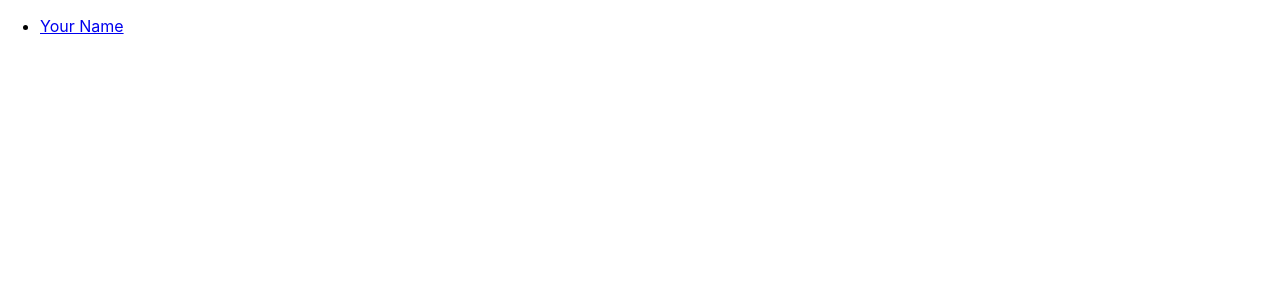
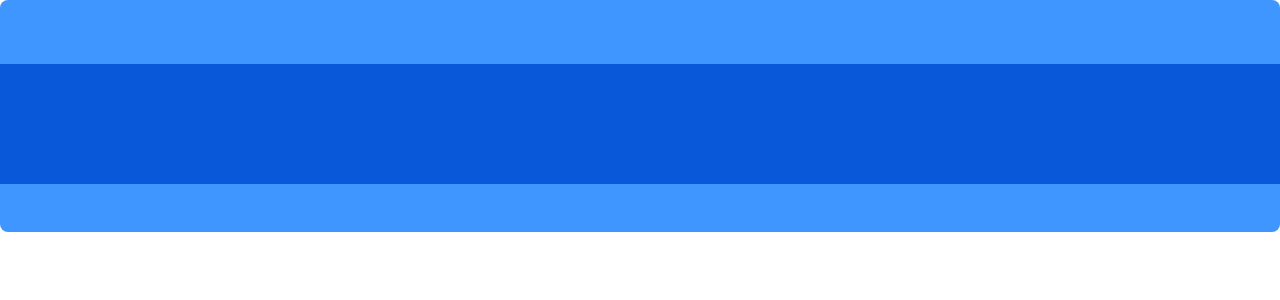
Before and after one commit to DohyubLee/test-quiz-app, a React (Create React App) app: page / in a window 1280 px wide. Shown: the top 300 px of the page. Built offline with nearby package versions, Linux system fonts and the light colour scheme.

Commit message:
antd 설치

```diff
--- a/package.json
+++ b/package.json
@@ -10,6 +10,7 @@
     "@types/node": "^16.7.13",
     "@types/react": "^18.0.0",
     "@types/react-dom": "^18.0.0",
+    "antd": "^5.15.1",
     "react": "^18.2.0",
     "react-dom": "^18.2.0",
     "react-router-dom": "^6.22.3",
--- a/src/App.tsx
+++ b/src/App.tsx
@@ -1,18 +1,56 @@
 import React from "react";
 import "./App.css";
 import { Link, Outlet } from "react-router-dom";
+import Layout, { Content, Footer, Header } from "antd/es/layout/layout";
+
+const headerStyle: React.CSSProperties = {
+  textAlign: "center",
+  color: "#fff",
+  height: 64,
+  paddingInline: 48,
+  lineHeight: "64px",
+  backgroundColor: "#4096ff",
+};
+
+const contentStyle: React.CSSProperties = {
+  textAlign: "center",
+  minHeight: 120,
+  lineHeight: "120px",
+  color: "#fff",
+  backgroundColor: "#0958d9",
+};
+
+const footerStyle: React.CSSProperties = {
+  textAlign: "center",
+  color: "#fff",
+  backgroundColor: "#4096ff",
+};
+
+const layoutStyle = {
+  borderRadius: 8,
+  overflow: "hidden",
+  // width: "calc(50% - 8px)",
+  // maxWidth: "calc(50% - 8px)",
+};
 
 function App() {
   return (
     <div className="App">
-      <nav>
+      <Layout style={layoutStyle}>
+        <Header style={headerStyle}>
+          {/* <nav>
             <ul>
               <li>
                 <Link to={`content`}>Your Name</Link>
               </li>
             </ul>
-      </nav>
+          </nav> */}
+        </Header>
+        <Content style={contentStyle}>
           <Outlet />
+        </Content>
+        <Footer style={footerStyle}></Footer>
+      </Layout>
     </div>
   );
 }
```
Also changed, not shown: 1 other file (tests, documents, lock files or other folders). Lines whose indentation alone changed are shown as unchanged.
